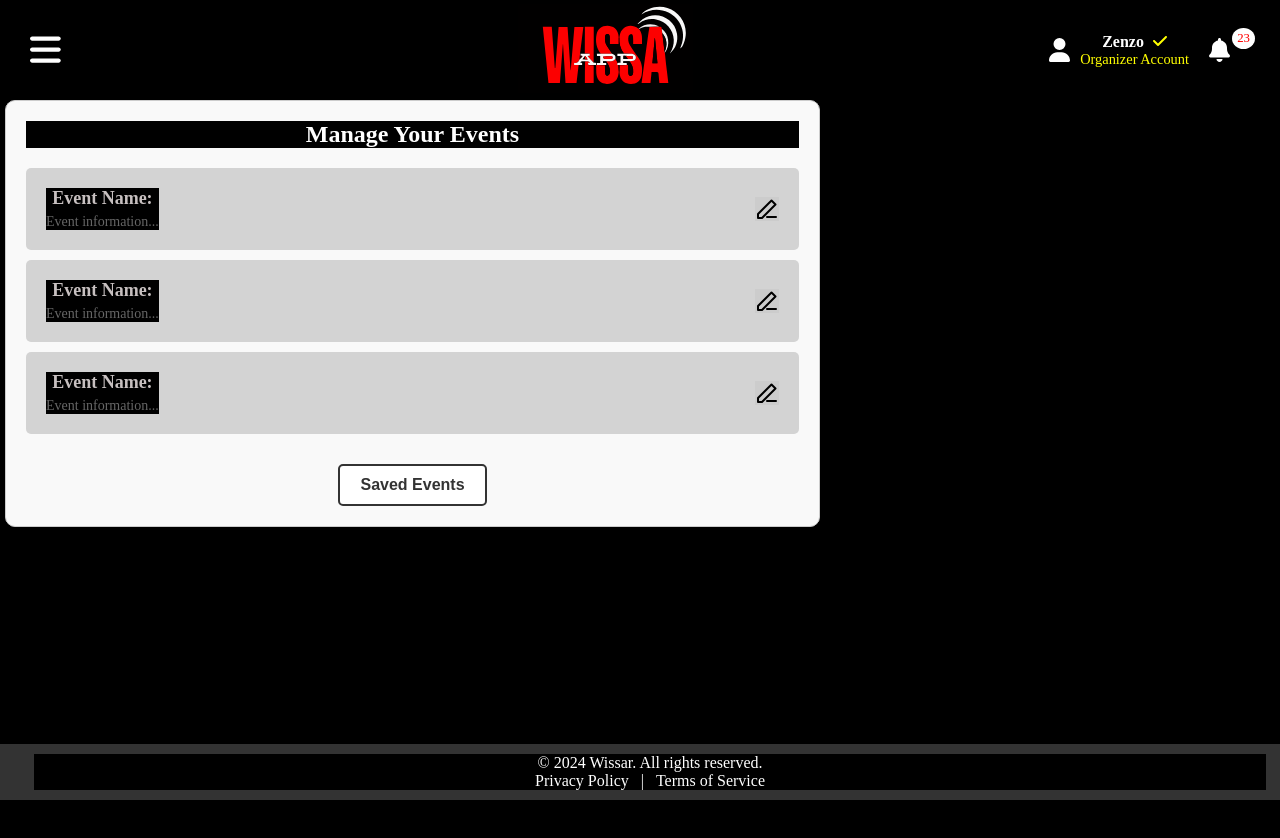
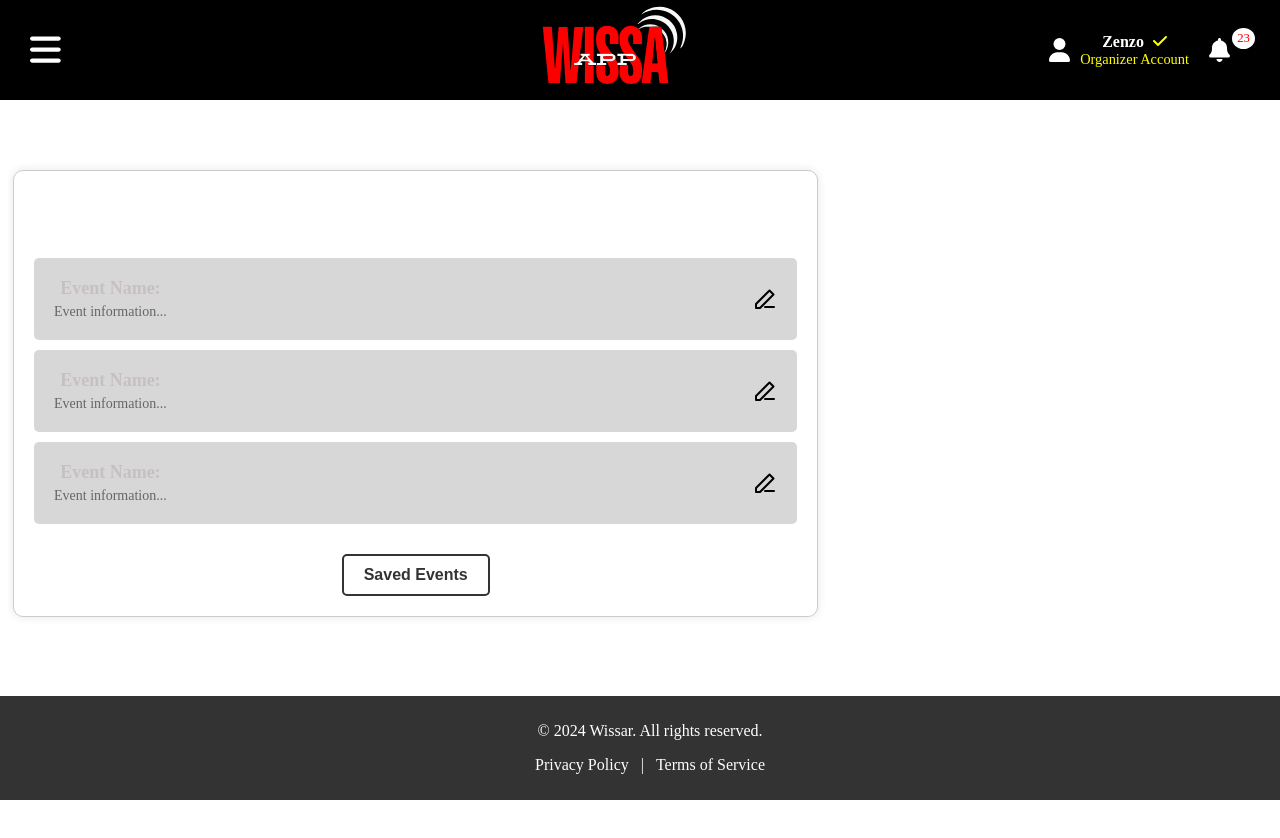
Before and after one commit to FowardPro/wissar_app, a React (Create React App) app: page /manageEvent in a window 1280 px wide. Shown: the top 838 px of the page. Before the commit the page ends 800 px from the top, so only its background shows below. Built offline with nearby package versions, Linux system fonts and the light colour scheme.

Commit message:
Fixing....

```diff
--- a/src/components/Header.css
+++ b/src/components/Header.css
@@ -1,5 +1,8 @@
+.header-container{
+  background: black;
+}
 .header {
-  background-color: black;
+  background: black;
   color: white;
   padding: 1rem 0;
   width: 100%;
--- a/src/components/Header.js
+++ b/src/components/Header.js
@@ -23,6 +23,7 @@ const Header = () => {
   }, []);
 
   return (
+    <div className="header-container">
    <div className='header_bottom_line'>
     <header className={`header ${isSticky ? 'sticky' : ''}`}>
       <div className="container">
@@ -46,6 +47,7 @@ const Header = () => {
       </div>
     </header>
     </div>
+    </div>
   );
 };
 
--- a/src/components/ManageEvent.css
+++ b/src/components/ManageEvent.css
@@ -1,11 +1,11 @@
 .manage-events-container {
+  background-color: white;
   width: 400px;
   margin: 0 auto;
   padding: 20px;
   text-align: center;
   border: 1px solid #ccc;
   border-radius: 10px;
-  background-color: #f9f9f9;
   box-shadow: 0px 0px 10px rgba(0, 0, 0, 0.1);
   margin-left: 5px;
   width: calc(60% + 5px);
--- a/src/components/OrganizerAccountDesktop.css
+++ b/src/components/OrganizerAccountDesktop.css
@@ -1,19 +1,20 @@
 /* General styles */
-* {
-    padding: 0;
-    margin: 0;
-  }
 
   .organizer-container {
+    background-color: rgb(255, 255, 255);
     position: relative;
     width: 100%;
     min-height: 100vh;
     padding: 0; /* Removed padding */
     z-index: 1000;
     overflow: hidden;
+    padding: 0;
+    margin-top: 70px;
+
   }
 
   .organizer-header {
+    background-color:black;
     display: flex;
     align-items: center;
     justify-content: space-between;
@@ -33,6 +34,8 @@
   }
 
   .menu-dropdown {
+
+    background-color: black;
     position: fixed;
     top: 100px;
     left: 0;
--- a/src/components/OrganizerAccountDesktop.js
+++ b/src/components/OrganizerAccountDesktop.js
@@ -63,6 +63,7 @@ const OrganizerAccountDesktop = () => {
   }, []);
 
   return (
+    <div className='organiser-container'>
     <Router>
       <div className="organizer-container">
         <header className="organizer-header">
@@ -115,6 +116,7 @@ const OrganizerAccountDesktop = () => {
         <Footer />
       </div>
     </Router>
+    </div>
   );
 };
 
--- a/src/components/Support.css
+++ b/src/components/Support.css
@@ -1,4 +1,4 @@
-* {
+.support-cotainer{
     background: black;
     padding: 0;
     margin: 0;
--- a/src/components/Support.js
+++ b/src/components/Support.js
@@ -4,6 +4,7 @@ import contactImage from '../assets/photos/Image.png';
 
 function Support() {
   return (
+    <div className="support-cotainer">
     <div className="supportPage flex">
       <div className="container flex">
         <div className="imageDiv">
@@ -41,6 +42,7 @@ function Support() {
         </div>
       </div>
     </div>
+    </div>
   );
 }
 
```
